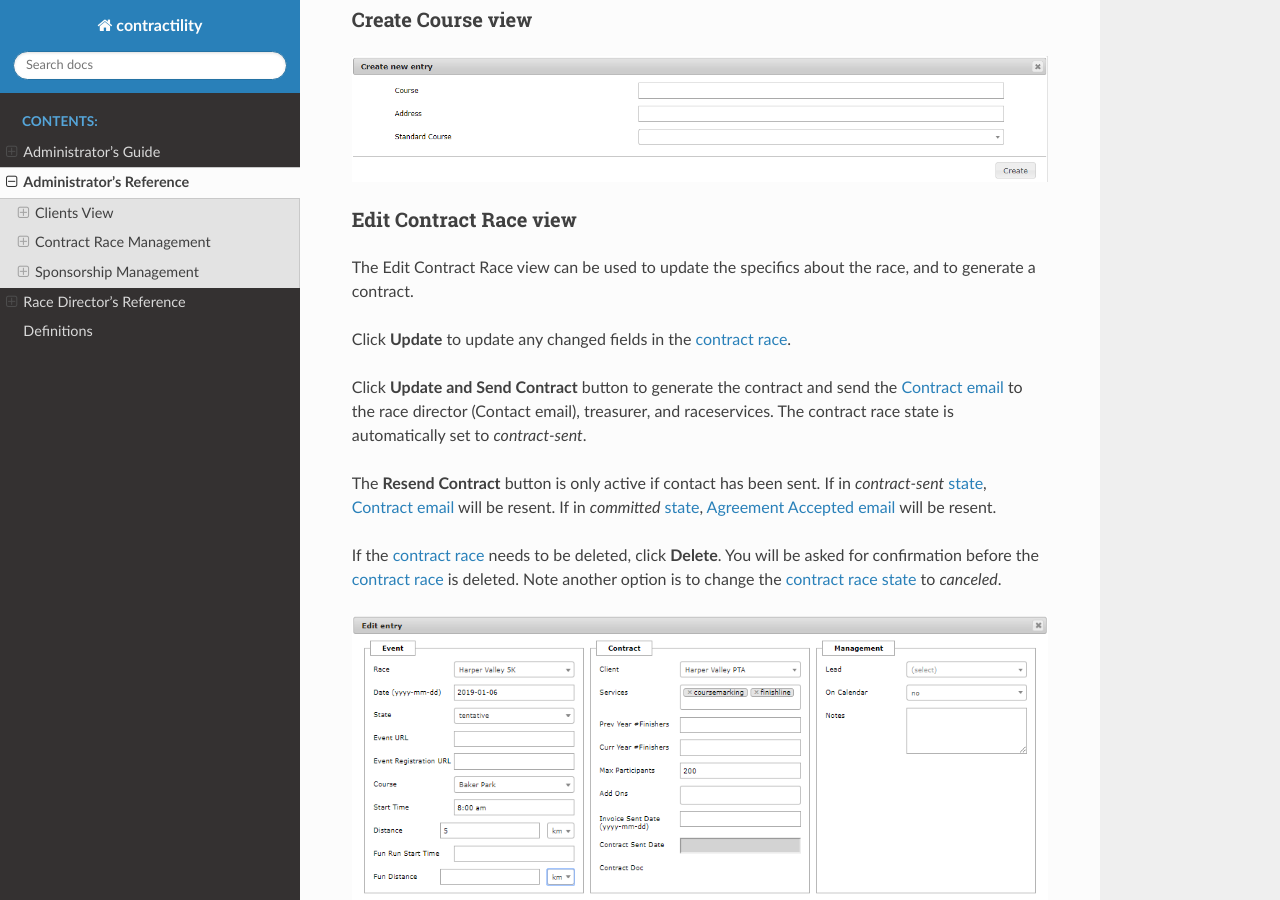
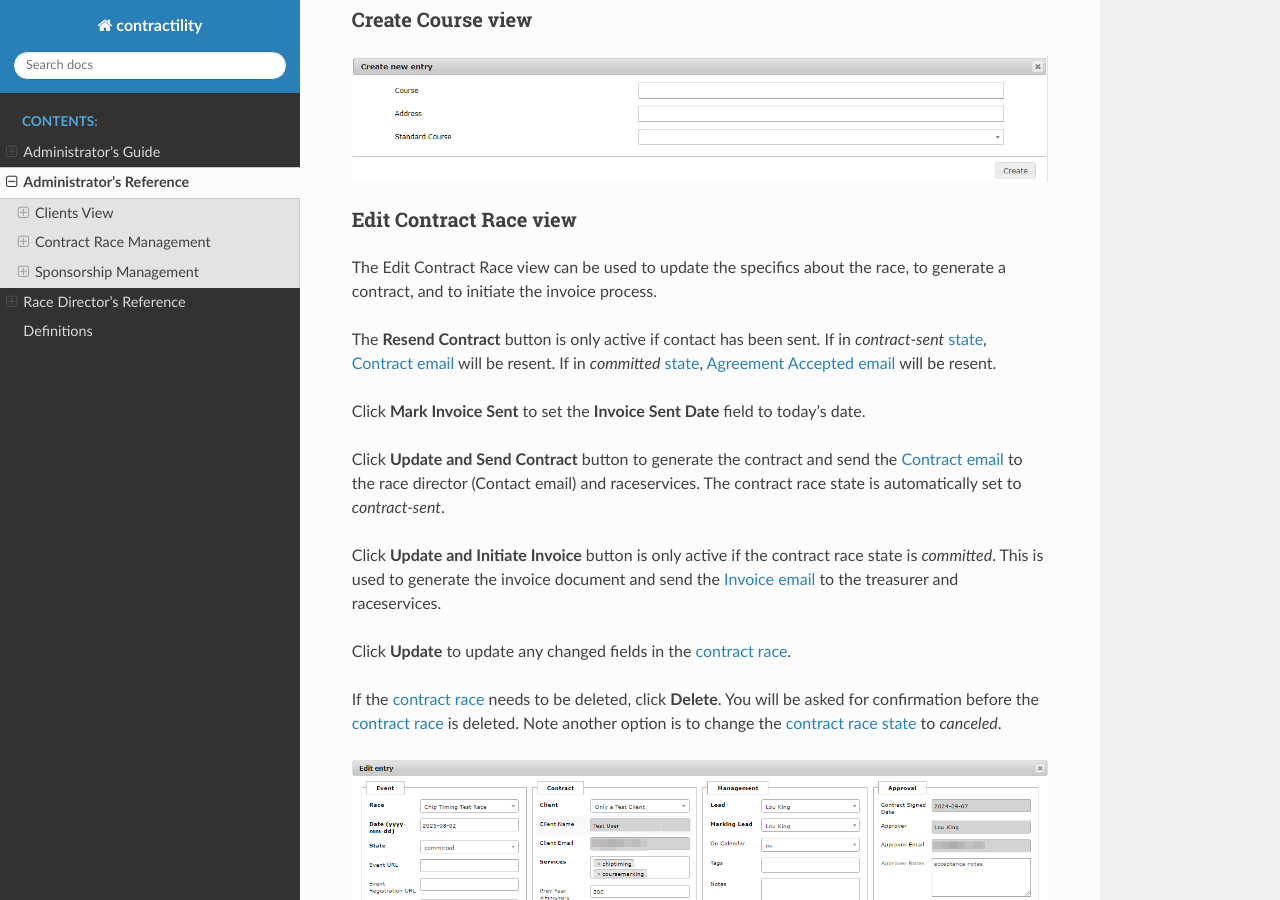
Before and after one commit to louking/contracts, a Sphinx documentation site: the page built from docs/contract-admin-reference.rst, in a window 1280 px wide and 900 px high, scrolled down 3766 px. Built offline with Sphinx 7.4.7 and the Read the Docs theme 2.0.0, drawn with Linux system fonts in a browser that asks for light colours; some of the changed text lies outside the part shown.

Commit message:
documentation for invoicing process (#484)

```diff
--- a/docs/conf.py
+++ b/docs/conf.py
@@ -65,7 +65,7 @@ master_doc = 'index'
 #
 # This is also used if you do content translation via gettext catalogs.
 # Usually you set "language" from the command line for these cases.
-language = None
+language = 'en'
 
 # List of patterns, relative to source directory, that match files and
 # directories to ignore when looking for source files.
--- a/docs/contract-admin-reference.rst
+++ b/docs/contract-admin-reference.rst
@@ -138,17 +138,24 @@ Edit Contract Race view
 ============================
 
 The Edit Contract Race view can be used to update the specifics about the race,
-and to generate a contract.
-
-Click **Update** to update any changed fields in the :term:`contract race`.
-
-Click **Update and Send Contract** button to generate the contract and send the
-:ref:`contract-email`  to the race director (Contact email), treasurer, and
-raceservices. The contract race state  is automatically set to *contract-sent*.
+to generate a contract, and to initiate the invoice process.
 
 The **Resend Contract** button is only active if contact has been sent. If in
 *contract-sent* :term:`state`, :ref:`contract-email` will be resent. If in
 *committed* :term:`state`, :ref:`agreement-accepted-email` will be resent.
+
+Click **Mark Invoice Sent** to set the **Invoice Sent Date** field to today's
+date.
+
+Click **Update and Send Contract** button to generate the contract and send the
+:ref:`contract-email`  to the race director (Contact email) and raceservices.
+The contract race state is automatically set to *contract-sent*.
+
+Click **Update and Initiate Invoice** button is only active if the contract race
+state is *committed*. This is used to generate the invoice document and send the
+:ref:`invoice-email` to the treasurer and raceservices.
+
+Click **Update** to update any changed fields in the :term:`contract race`.
 
 If the :term:`contract race` needs to be deleted, click **Delete**. You will be asked
 for confirmation before the :term:`contract race` is deleted. Note another option is to
@@ -191,7 +198,7 @@ and can be changed by a superadmin.
    ACCEPT AGREEMENT button and follow the directions.
 
    Your invoice should arrive soon after you accept the agreement, but
-   the payment isn’t due until a few days before the race.
+   the payment isn't due until a few days before the race.
 
    In order to get your listing on our `website
    calendar <https://steeplechasers.org/events/>`__, we provide the
@@ -211,6 +218,35 @@ and can be changed by a superadmin.
 
 When race director clicks ACCEPT AGREEMENT, the link takes them to the
 :ref:`accept-agreement-view`.
+
+
+.. _invoice-email:
+
+Invoice email
+==============
+
+The invoice email is sent to give the treasurer access to the
+invoice document.
+
+When the **Update and Initiate** button is clicked from the :ref:`edit-event-view`,
+this email will be generated automatically.
+
+The email will be something like the following. Note this is configured in the system
+and can be changed by a superadmin.
+
+   To: treasurer@steeplechasers.org
+
+   From: raceservices@steeplechasers.org
+
+   Subject: FSRC Race Support Invoice: <Event> - <Date>
+
+   The race director <race director contact information> should be invoiced
+   for <Event> on <Date>.
+
+   Click to `view <#invoice>`__ or `download <#invoice>`__ the invoice
+   document which should be included in the invoice.
+
+   thanks,
 
 
 .. _agreement-accepted-email:
@@ -299,7 +335,7 @@ and can be changed by a superadmin.
 
    Hi <Contact First Name>,
 
-   Note this is an automated email, so it’s possible you have already
+   Note this is an automated email, so it's possible you have already
    coordinated on this. If so, please ignore.
 
    <Event> is coming up on <Date> and we wanted to make sure we have all
@@ -355,7 +391,7 @@ happens [5 days] after the contract race.
 -  for :term:`contract races <contract race>` which have *finishline* or *coursemarking* services,
    a :ref:`post-event-email` is sent to thank the race
    director for the opportunity to provide our services, to let them
-   know they’ve been penciled in for the following year, and to ask
+   know they've been penciled in for the following year, and to ask
    them to complete a short survey on how well we did
 
 -  for :term:`contract races <contract race>` which have only *premiumpromotion* service, an email is sent
@@ -389,7 +425,7 @@ and can be changed by a superadmin.
    Thank you so much for using FSRC for race support services for
    <Event> on <Date>.
 
-   If you’d like FSRC to post your results to the
+   If you'd like FSRC to post your results to the
    `Results <http://steeplechasers.org/competition/current-results/>`__
    page of our website, please send these to results@steeplechasers.org.
    We recommend that you use our `race results
@@ -397,15 +433,15 @@ and can be changed by a superadmin.
    for formatting your results file.
 
    We have penciled you in for next year on <“renew” Date>. Please let
-   us know as soon as possible if you can confirm you’ll be staging your
-   event again next year, or if you’re sure you won’t be.
+   us know as soon as possible if you can confirm you'll be staging your
+   event again next year, or if you're sure you won't be.
 
-   And we’d love to hear how well you think we performed. Please take a
+   And we'd love to hear how well you think we performed. Please take a
    very short survey at <survey link>.
 
    [if premiumpromotion]
 
-   Please don’t forget to send email addresses of your participants to
+   Please don't forget to send email addresses of your participants to
    communication@steeplechasers.org. These folks will be included in our
    mailings about Frederick area local races.
 
--- a/docs/contract-user-reference.rst
+++ b/docs/contract-user-reference.rst
@@ -43,7 +43,7 @@ to the Race Support Agreement.
 The race director is given the option to view or download the agreement
 using links in the form.
 
-When the YES, I AGREE button is clicked, the :term:`event` :term:`state` moves to
+When the YES, I AGREE button is clicked, the :term:`contract race` :term:`state` moves to
 *committed*.
 
 -  The :ref:`agreement-accepted-email` is sent capturing the commitment
```
Also changed, not shown: docs/contract-admin-event-guide.rst (+46 -16 lines), docs/images/edit-event-view.png.
